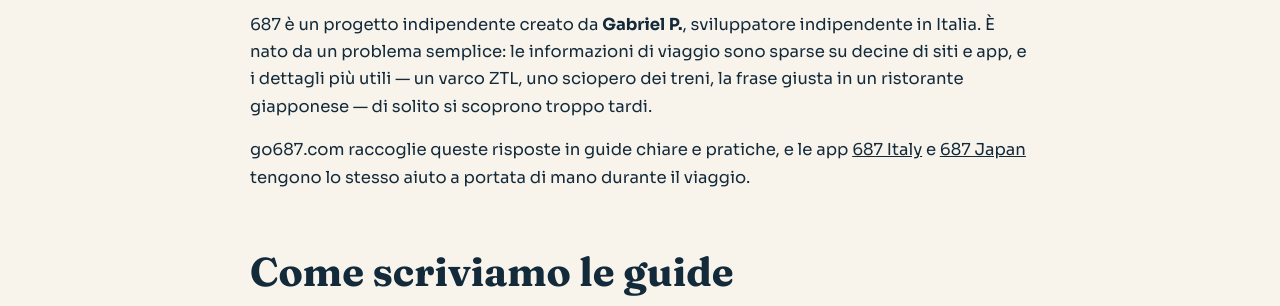
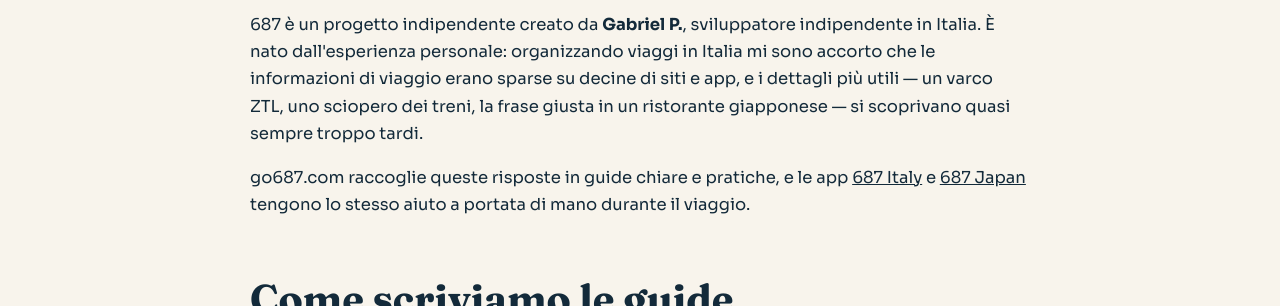
Before and after one commit to potro68/687, a plain HTML site: page it/about/index.html in a window 1280 px wide. Shown: the part 725-1031 px from the top of the page. Drawn offline with Linux system fonts and the light colour scheme.

Commit message:
Chi siamo EN+IT: origine del progetto dall'esperienza personale
Co-Authored-By: Claude Opus 5.5 <noreply@anthropic.com>
Claude-Session: https://claude.ai/code/session_01LcuAJTmHjXAFJ8Yg3Gzcjs

```diff
--- a/it/about/index.html
+++ b/it/about/index.html
@@ -44,7 +44,7 @@
 <nav class="site-nav"><div class="container nav-inner"><a class="brand" href="../index.html"><img class="brand-logo" src="../../assets/go687-logo-96.webp" srcset="../../assets/go687-logo-96.webp 1x, ../../assets/go687-logo-192.webp 2x" width="46" height="46" alt="GO687 Travel logo"/><span>GO<b>687</b> Travel<small>Guide di viaggio e app</small></span></a><button aria-controls="site-menu" aria-expanded="false" aria-label="Apri menu" class="menu-toggle">☰</button><div class="nav-links" id="site-menu"><div class="products-menu"><button>Guide di viaggio <span class="chev">▾</span></button><div class="dropdown"><a href="../guides/">Tutte le guide</a><a href="../italy/">Italia</a><a href="../japan/">Giappone</a></div></div><a href="../italy/">Italia</a><a href="../japan/">Giappone</a><div class="products-menu"><button>Le nostre app <span class="chev">▾</span></button><div class="dropdown"><a href="../products/italy.html">687 Italy</a><a href="../products/japan.html">687 Japan</a></div></div><div class="products-menu lang-menu"><button aria-label="Language">🌐 IT <span class="chev">▾</span></button><div class="dropdown"><a href="../../about/" hreflang="en" lang="en">English</a><a href="#" hreflang="it" lang="it" class="current">Italiano</a></div></div><a class="nav-cta" href="../index.html#products">Scarica l'app</a></div></div></nav>
 <header class="product-hero guide-hero"><div class="container"><a class="back-link" href="../index.html">← Torna alla home</a><div class="eyebrow" style="margin-top:22px">CHI SIAMO</div><h1>Aiuto pratico e indipendente per viaggiare in Italia e Giappone.</h1><p class="lead muted">go687.com pubblica guide di viaggio gratuite e crea app di viaggio dedicate a un singolo paese. Ecco chi siamo e come lavoriamo.</p></div></header>
 <main id="main-content"><section class="section" style="padding-top:56px"><div class="container guide-wrap"><h2>Chi siamo</h2>
-<p>687 è un progetto indipendente creato da <strong>Gabriel P.</strong>, sviluppatore indipendente in Italia. È nato da un problema semplice: le informazioni di viaggio sono sparse su decine di siti e app, e i dettagli più utili — un varco ZTL, uno sciopero dei treni, la frase giusta in un ristorante giapponese — di solito si scoprono troppo tardi.</p>
+<p>687 è un progetto indipendente creato da <strong>Gabriel P.</strong>, sviluppatore indipendente in Italia. È nato dall'esperienza personale: organizzando viaggi in Italia mi sono accorto che le informazioni di viaggio erano sparse su decine di siti e app, e i dettagli più utili — un varco ZTL, uno sciopero dei treni, la frase giusta in un ristorante giapponese — si scoprivano quasi sempre troppo tardi.</p>
 <p>go687.com raccoglie queste risposte in guide chiare e pratiche, e le app <a href="../products/italy.html">687 Italy</a> e <a href="../products/japan.html">687 Japan</a> tengono lo stesso aiuto a portata di mano durante il viaggio.</p>
 <h2>Come scriviamo le guide</h2>
 <ul>
```
Also changed, not shown: about/index.html (+1 -1 lines).
